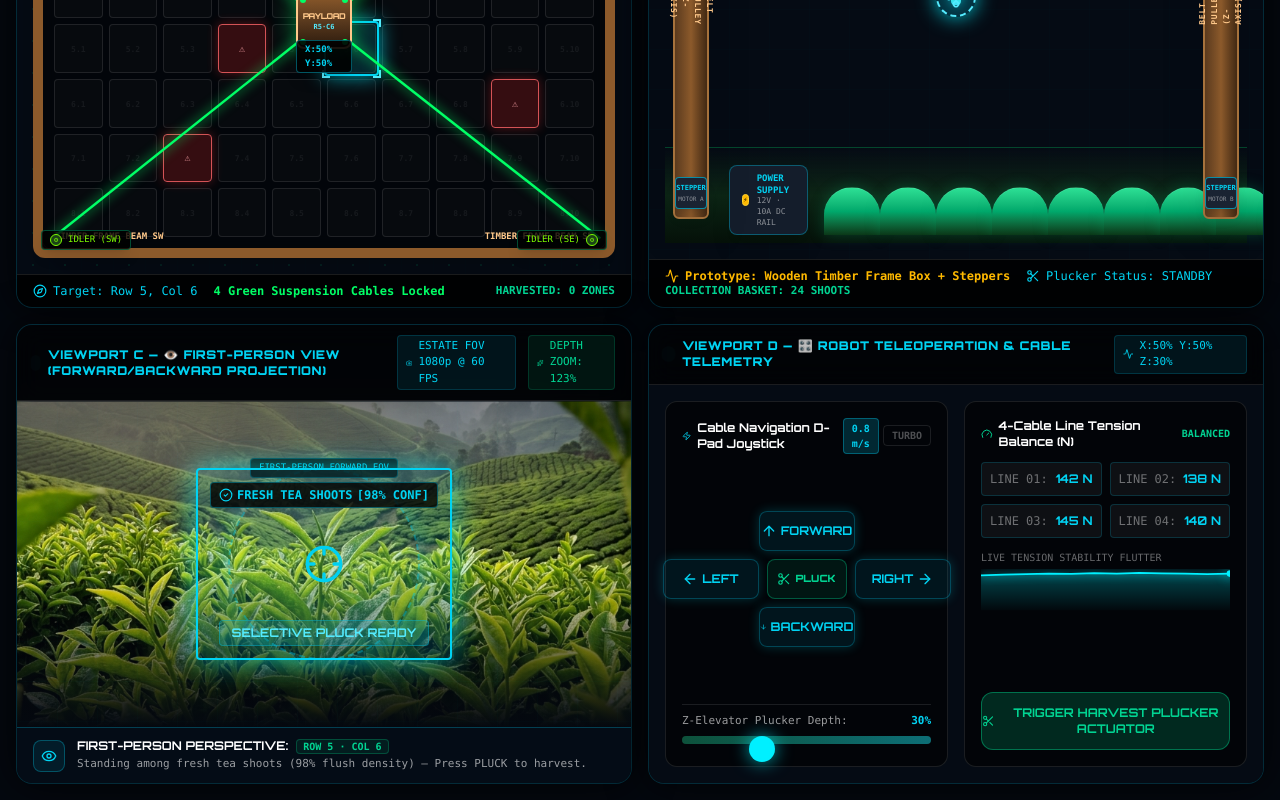
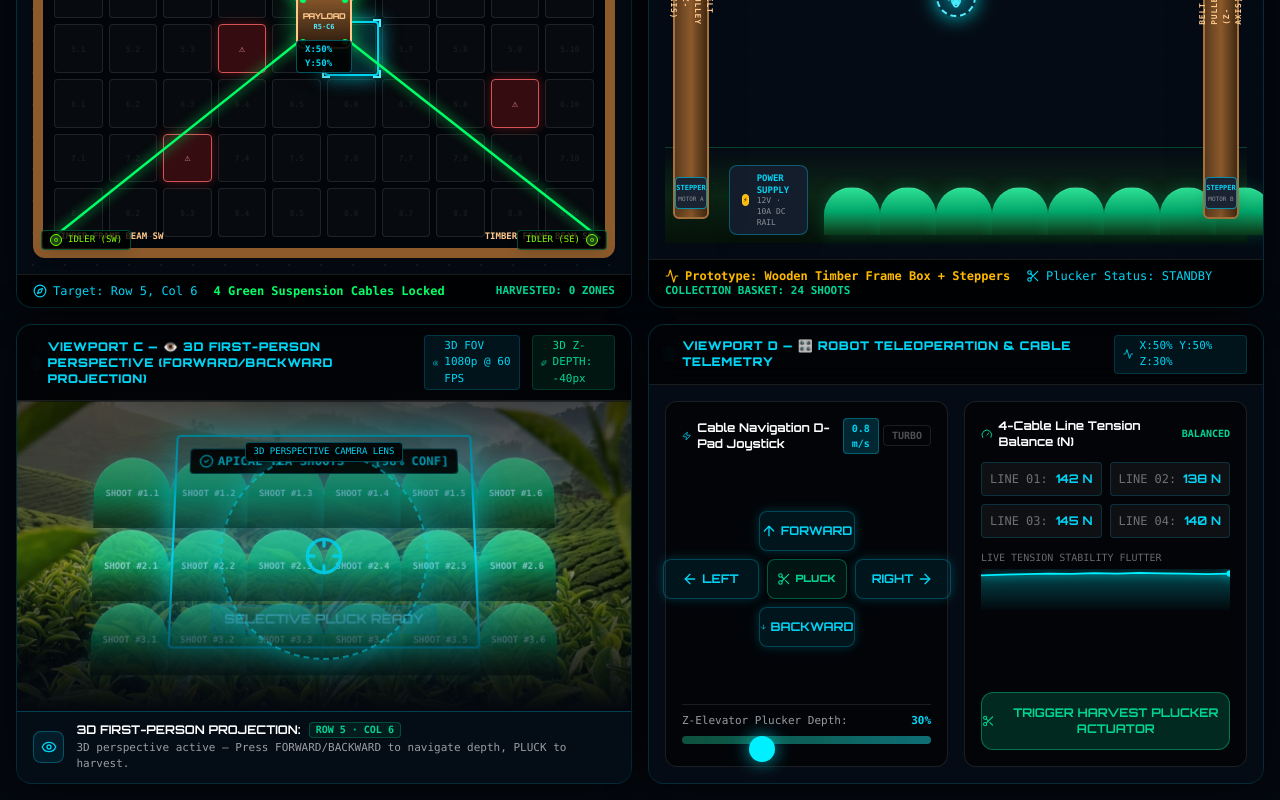
Before and after one commit to kavinjp486/ARISE, a React (Vite) app in the folder frontend/: page / in a window 1280 px wide. Shown: the part 424-1224 px from the top of the page. Built offline with nearby package versions, Linux system fonts and the light colour scheme; the HTML template or start-up script is replaced by a standard one.

Commit message:
Implement true 3D Perspective Projection for First-Person View with Z-depth translation and 3D tea foliage layers

```diff
--- a/frontend/src/components/digitaltwin/FirstPersonCameraHUD.tsx
+++ b/frontend/src/components/digitaltwin/FirstPersonCameraHUD.tsx
@@ -31,10 +31,11 @@ export function FirstPersonCameraHUD({
   const isDiseaseZone = currentCell?.status === "disease";
   const isHarvestedZone = currentCell?.status === "harvested";
 
-  // Forward/Backward maps directly to ZOOM (Scale), Left/Right maps to LATERAL PAN (X)
-  // Scale range: 1.0 (far back) to 1.45 (deep inside crop row)
-  const zoomScale = 1.0 + (posY / 100) * 0.45;
-  const lateralPanX = (posX - 50) * -2.4;
+  // 3D Perspective Math:
+  // Forward/Backward (posY: 0..100) translates Z-depth from -250px (far) to +180px (close/passing camera)
+  // Left/Right (posX: 0..100) translates X-offset from +180px to -180px
+  const translateZVal = -220 + (posY / 100) * 360;
+  const translateXVal = (posX - 50) * -4.2;
 
   return (
     <div className="relative w-full h-full min-h-[460px] bg-[#04080F] border border-cyan-500/20 rounded-2xl overflow-hidden flex flex-col font-sans select-none shadow-[0_0_40px_rgba(0,0,0,0.8)]">
@@ -43,124 +44,150 @@ export function FirstPersonCameraHUD({
         <div className="flex items-center gap-2.5">
           <div className="h-2 w-2 rounded-full bg-cyan-400 animate-ping" />
           <span className="font-orb font-black text-xs text-cyan-400 tracking-wider">
-            VIEWPORT C — 👁️ FIRST-PERSON VIEW (FORWARD/BACKWARD PROJECTION)
+            VIEWPORT C — 👁️ 3D FIRST-PERSON PERSPECTIVE (FORWARD/BACKWARD PROJECTION)
           </span>
         </div>
 
         <div className="flex items-center gap-3 font-mono text-[11px]">
           <div className="flex items-center gap-1.5 text-cyan-400 bg-cyan-500/10 px-2 py-0.5 rounded border border-cyan-500/20">
             <Camera className="h-3 w-3" />
-            <span>ESTATE FOV 1080p @ 60 FPS</span>
+            <span>3D FOV 1080p @ 60 FPS</span>
           </div>
 
           <div className="flex items-center gap-1.5 text-emerald-400 bg-emerald-500/10 px-2 py-0.5 rounded border border-emerald-500/20">
             <Sparkles className="h-3 w-3" />
-            <span>DEPTH ZOOM: {Math.round(zoomScale * 100)}%</span>
+            <span>3D Z-DEPTH: {Math.round(translateZVal)}px</span>
           </div>
         </div>
       </div>
 
-      {/* Main First Person Downward Camera Viewport */}
-      <div className="relative flex-1 w-full bg-[#050E0A] overflow-hidden flex items-center justify-center">
-        {/* Photorealistic First-Person Tea Estate Background with Pure Zoom/Pan Motion */}
+      {/* Main 3D Perspective Projection Viewport Container */}
+      <div
+        className="relative flex-1 w-full bg-[#030907] overflow-hidden flex items-center justify-center"
+        style={{ perspective: "750px", perspectiveOrigin: "50% 50%" }}
+      >
+        {/* 3D WORLD STAGE (PRESERVE-3D) */}
         <motion.div
-          className="absolute inset-0 bg-cover bg-center transition-all duration-300 ease-out"
+          className="absolute inset-0 w-full h-full"
+          style={{ transformStyle: "preserve-3d" }}
           animate={{
-            scale: zoomScale,
-            x: lateralPanX,
+            transform: `translate3d(${translateXVal}px, 0px, ${translateZVal}px) rotateX(12deg)`,
           }}
+          transition={{ type: "spring", stiffness: 120, damping: 20 }}
+        >
+          {/* Layer 1: Background Misty Tea Estate Hills (Far Z-Plane) */}
+          <div
+            className="absolute -inset-20 bg-cover bg-center opacity-60"
             style={{
               backgroundImage: `url('/tea_plantation_fpv.png')`,
+              transform: "translateZ(-300px) scale(1.4)",
             }}
           />
 
-        {/* Natural Sun Flare Glow & Vignette */}
-        <div className="absolute inset-0 bg-gradient-to-t from-[#04080F] via-transparent to-black/40 pointer-events-none z-10" />
+          {/* Layer 2: 3D Ground Mesh Plantation Grid (Mid Z-Plane) */}
           <div
-          className="absolute inset-0 opacity-15 pointer-events-none z-10"
+            className="absolute inset-x-0 bottom-0 h-[600px] border-t-2 border-emerald-500/40 opacity-30"
             style={{
-            backgroundImage: `linear-gradient(to right, rgba(0, 240, 255, 0.08) 1px, transparent 1px), linear-gradient(to bottom, rgba(0, 240, 255, 0.08) 1px, transparent 1px)`,
-            backgroundSize: "40px 40px, 40px 40px",
+              transform: "rotateX(75deg) translateZ(-100px)",
+              backgroundImage: `radial-gradient(#00FF66 1.5px, transparent 1.5px), linear-gradient(to right, rgba(0, 240, 255, 0.15) 1px, transparent 1px), linear-gradient(to bottom, rgba(0, 240, 255, 0.15) 1px, transparent 1px)`,
+              backgroundSize: "60px 60px, 60px 60px, 60px 60px",
             }}
           />
 
-        {/* Tactical Crosshairs HUD */}
-        <div className="absolute inset-0 flex items-center justify-center pointer-events-none z-20">
-          <div className="relative w-48 h-48 border-2 border-dashed border-cyan-400/40 rounded-full flex items-center justify-center shadow-[0_0_25px_rgba(0,240,255,0.25)]">
-            <Crosshair className="h-10 w-10 text-cyan-400" />
-            <span className="absolute -top-3 text-[9px] font-mono text-cyan-400 bg-black/80 px-2 py-0.5 rounded border border-cyan-500/30">
-              FIRST-PERSON FORWARD FOV
-            </span>
+          {/* Layer 3: 3D Tea Crop Rows (Passing By Camera in 3D Space) */}
+          <div
+            className="absolute inset-0 flex flex-col justify-around py-8 pointer-events-none"
+            style={{ transform: "translateZ(-50px) rotateX(-8deg)" }}
+          >
+            {[1, 2, 3].map((rowIdx) => (
+              <div
+                key={rowIdx}
+                className="w-full flex justify-around px-12 opacity-80"
+              >
+                {Array.from({ length: 6 }).map((_, i) => (
+                  <div
+                    key={i}
+                    className="w-24 h-20 rounded-t-full bg-gradient-to-t from-[#092612] via-[#00A86B] to-[#42f0a5] border-t-2 border-emerald-300 shadow-[0_0_20px_rgba(0,240,255,0.3)] flex items-center justify-center text-[10px] font-mono text-cyan-200 font-bold"
+                  >
+                    <span>SHOOT #{rowIdx}.{i + 1}</span>
                   </div>
+                ))}
+              </div>
+            ))}
           </div>
 
-        {/* ACTIVE FIRST-PERSON AI BOUNDING BOX OVERLAYS */}
-        <div className="absolute inset-12 z-20 flex items-center justify-center pointer-events-none">
+          {/* Layer 4: 3D AI Target Bounding Boxes floating in 3D Space */}
+          <div
+            className="absolute inset-0 flex items-center justify-center pointer-events-none"
+            style={{ transform: "translateZ(80px)" }}
+          >
             {isDiseaseZone ? (
-            <motion.div
-              initial={{ scale: 0.9, opacity: 0 }}
-              animate={{ scale: 1, opacity: 1 }}
-              className="relative w-64 h-48 border-2 border-red-500 rounded bg-red-500/15 shadow-[0_0_30px_rgba(255,60,60,0.6)] flex flex-col items-center justify-between p-3"
-            >
-              <div className="w-full flex justify-between items-center text-xs font-mono font-bold text-red-400 bg-black/80 px-2 py-1 rounded border border-red-500/40">
+              <div className="w-72 h-52 border-2 border-red-500 rounded bg-red-500/20 shadow-[0_0_40px_rgba(255,60,60,0.7)] flex flex-col items-center justify-between p-3">
+                <div className="w-full flex justify-between items-center text-xs font-mono font-bold text-red-400 bg-black/90 px-2 py-1 rounded border border-red-500/40">
                   <span className="flex items-center gap-1">
                     <AlertTriangle className="h-3.5 w-3.5 text-red-400" />
                     BLISTER BLIGHT PATHOLOGY
                   </span>
                   <span>[92% CONF]</span>
                 </div>
-              <div className="font-orb text-xs font-bold text-red-300 bg-red-500/20 px-3 py-1 rounded border border-red-500/40 animate-pulse">
+                <div className="font-orb text-xs font-bold text-red-300 bg-red-500/30 px-3 py-1 rounded border border-red-500/40 animate-pulse">
                   ⚠ BIO-FUNGICIDE SPRAY REQUIRED
                 </div>
-            </motion.div>
+              </div>
             ) : isHarvestedZone ? (
-            <motion.div
-              initial={{ scale: 0.9, opacity: 0 }}
-              animate={{ scale: 1, opacity: 1 }}
-              className="relative w-64 h-48 border-2 border-emerald-400 rounded bg-emerald-500/15 shadow-[0_0_30px_rgba(0,168,107,0.6)] flex flex-col items-center justify-between p-3"
-            >
-              <div className="w-full flex justify-between items-center text-xs font-mono font-bold text-emerald-400 bg-black/80 px-2 py-1 rounded border border-emerald-500/40">
+              <div className="w-72 h-52 border-2 border-emerald-400 rounded bg-emerald-500/20 shadow-[0_0_40px_rgba(0,168,107,0.7)] flex flex-col items-center justify-between p-3">
+                <div className="w-full flex justify-between items-center text-xs font-mono font-bold text-emerald-400 bg-black/90 px-2 py-1 rounded border border-emerald-500/40">
                   <span className="flex items-center gap-1">
                     <CheckCircle2 className="h-3.5 w-3.5 text-emerald-400" />
                     HARVEST COMPLETE
                   </span>
                   <span>[100% FLUSH]</span>
                 </div>
-              <div className="font-orb text-xs font-bold text-emerald-300 bg-emerald-500/20 px-3 py-1 rounded border border-emerald-500/40">
+                <div className="font-orb text-xs font-bold text-emerald-300 bg-emerald-500/30 px-3 py-1 rounded border border-emerald-500/40">
                   ✓ TEA SHOOTS PLUCKED & COLLECTED
                 </div>
-            </motion.div>
+              </div>
             ) : (
-            <motion.div
-              initial={{ scale: 0.9, opacity: 0 }}
-              animate={{ scale: 1, opacity: 1 }}
-              className="relative w-64 h-48 border-2 border-cyan-400 rounded bg-cyan-500/15 shadow-[0_0_30px_rgba(0,240,255,0.6)] flex flex-col items-center justify-between p-3"
-            >
-              <div className="w-full flex justify-between items-center text-xs font-mono font-bold text-cyan-400 bg-black/80 px-2 py-1 rounded border border-cyan-500/40">
+              <div className="w-72 h-52 border-2 border-cyan-400 rounded bg-cyan-500/20 shadow-[0_0_40px_rgba(0,240,255,0.7)] flex flex-col items-center justify-between p-3">
+                <div className="w-full flex justify-between items-center text-xs font-mono font-bold text-cyan-400 bg-black/90 px-2 py-1 rounded border border-cyan-500/40">
                   <span className="flex items-center gap-1">
                     <CheckCircle2 className="h-3.5 w-3.5 text-cyan-400" />
-                  FRESH TEA SHOOTS
+                    APICAL TEA SHOOTS
                   </span>
                   <span>[98% CONF]</span>
                 </div>
-              <div className="font-orb text-xs font-bold text-cyan-300 bg-cyan-500/20 px-3 py-1 rounded border border-cyan-500/40">
+                <div className="font-orb text-xs font-bold text-cyan-300 bg-cyan-500/30 px-3 py-1 rounded border border-cyan-500/40">
                   SELECTIVE PLUCK READY
                 </div>
+              </div>
+            )}
+          </div>
         </motion.div>
-          )}
+
+        {/* Dark Vignette Overlay */}
+        <div className="absolute inset-0 bg-gradient-to-t from-[#04080F] via-transparent to-black/50 pointer-events-none z-10" />
+
+        {/* 2D HUD OVERLAY (Static Target Reticle in Front of Camera Lens) */}
+        <div className="absolute inset-0 flex items-center justify-center pointer-events-none z-20">
+          <div className="relative w-52 h-52 border-2 border-dashed border-cyan-400/50 rounded-full flex items-center justify-center shadow-[0_0_30px_rgba(0,240,255,0.3)]">
+            <Crosshair className="h-10 w-10 text-cyan-400 animate-pulse" />
+            <span className="absolute -top-3 text-[9px] font-mono text-cyan-400 bg-black/90 px-2 py-0.5 rounded border border-cyan-500/40">
+              3D PERSPECTIVE CAMERA LENS
+            </span>
+          </div>
         </div>
 
         {/* ACTIVE CUTTER HARVESTING PARTICLES IN FIRST PERSON */}
         {isHarvesting && (
           <motion.div
             initial={{ opacity: 1, scale: 0.5 }}
-            animate={{ opacity: 0, scale: 1.5 }}
+            animate={{ opacity: 0, scale: 1.6 }}
             transition={{ repeat: Infinity, duration: 0.4 }}
             className="absolute z-30 pointer-events-none flex flex-col items-center justify-center"
           >
-            <div className="text-3xl animate-spin">✂️</div>
-            <div className="font-orb font-black text-xs text-emerald-400 bg-black/80 px-2 py-1 rounded border border-emerald-400">
-              PLUCKING LEAVES...
+            <div className="text-4xl animate-spin">✂️</div>
+            <div className="font-orb font-black text-xs text-emerald-400 bg-black/90 px-3 py-1 rounded border border-emerald-400 shadow-xl">
+              PLUCKING LEAVES IN 3D...
             </div>
           </motion.div>
         )}
@@ -174,17 +201,17 @@ export function FirstPersonCameraHUD({
           </div>
           <div>
             <div className="font-orb text-xs font-bold text-white flex items-center gap-2">
-              <span>FIRST-PERSON PERSPECTIVE:</span>
+              <span>3D FIRST-PERSON PROJECTION:</span>
               <span className="text-emerald-400 font-mono text-[10px] px-1.5 py-0.2 rounded bg-emerald-500/10 border border-emerald-500/30">
                 ROW {row + 1} · COL {col + 1}
               </span>
             </div>
             <div className="text-[11px] text-white/60 font-mono mt-0.5">
               {isDiseaseZone
-                ? "Pathology detected — Bio-fungicide spray recommended."
+                ? "Pathology detected in 3D space — Bio-fungicide spray recommended."
                 : isHarvestedZone
-                ? "Zone harvested — Move to adjacent crop sector."
-                : "Standing among fresh tea shoots (98% flush density) — Press PLUCK to harvest."}
+                ? "Zone harvested — Move forward to next tea canopy sector."
+                : "3D perspective active — Press FORWARD/BACKWARD to navigate depth, PLUCK to harvest."}
             </div>
           </div>
         </div>
```
Lines whose indentation alone changed are shown as unchanged.
